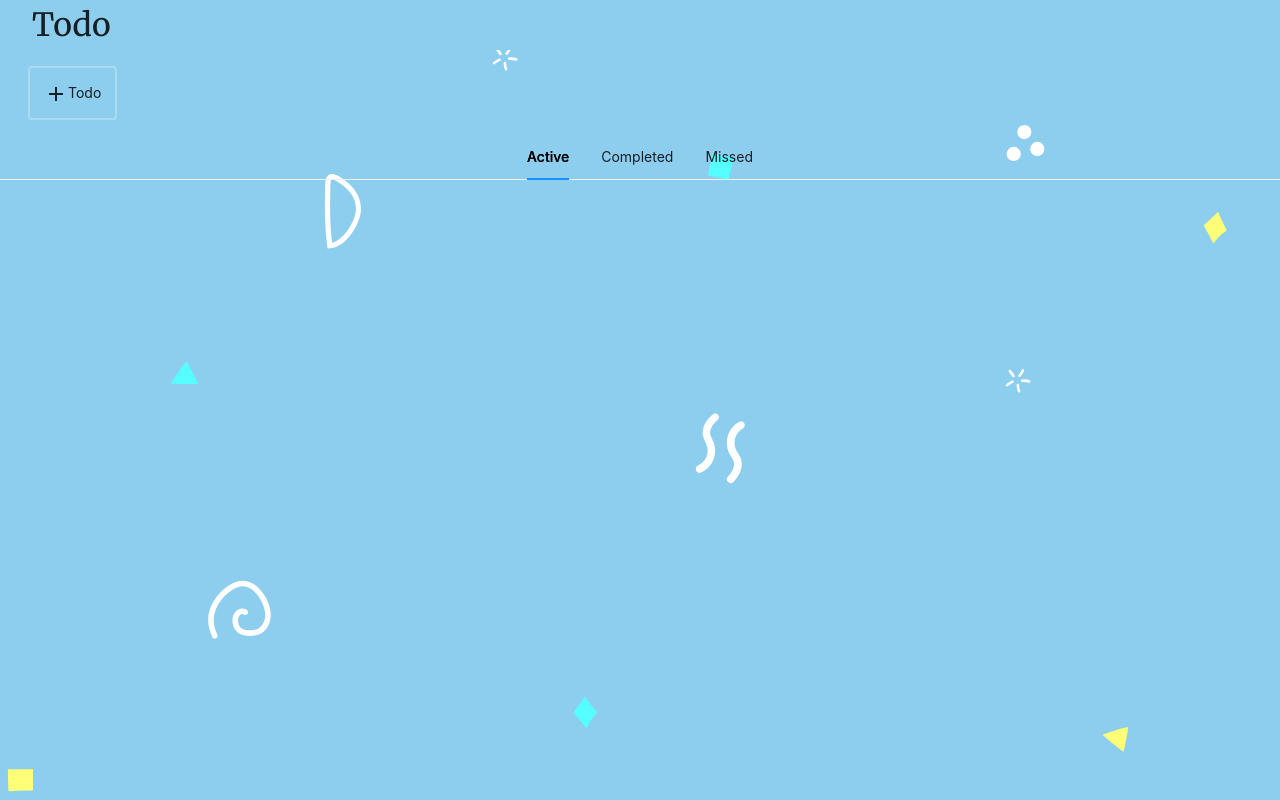
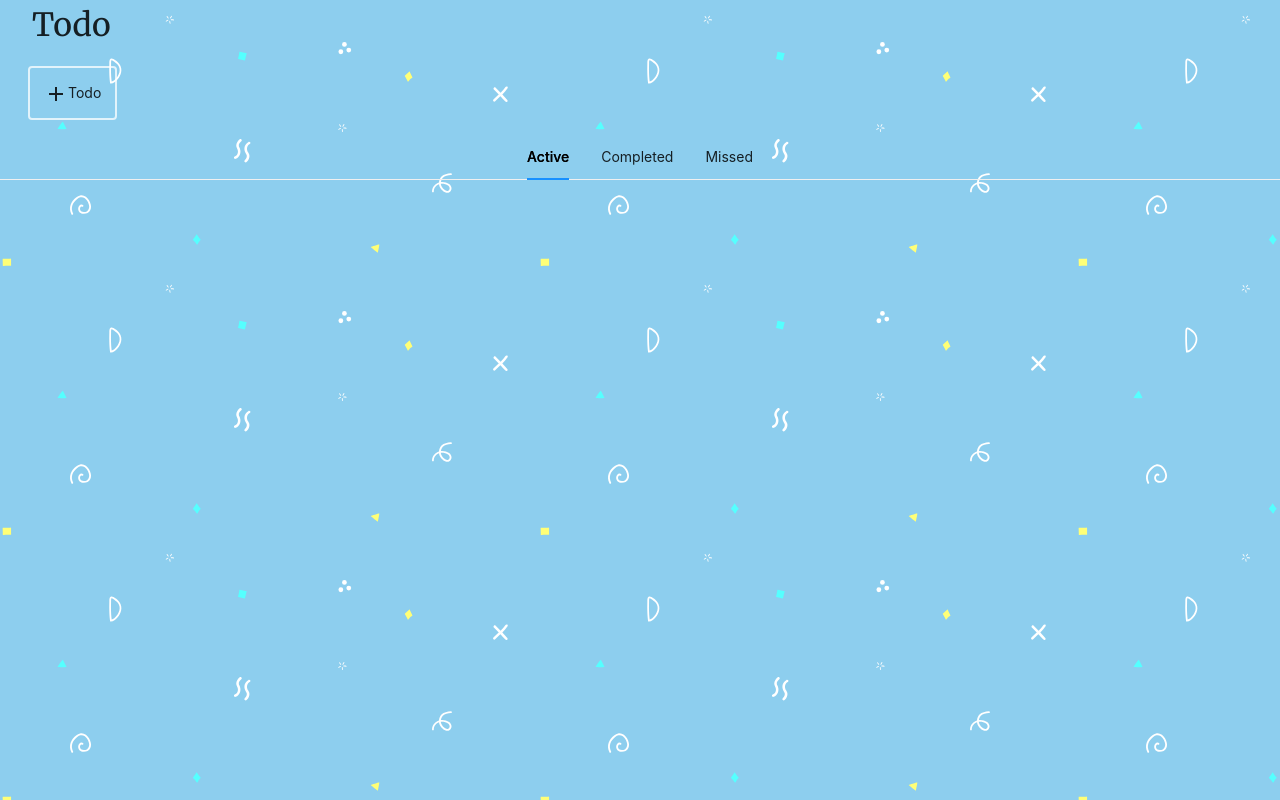
Before and after one commit to mritunjaysaha/todo-pwa, a React (Create React App) app: page / in a window 1280 px wide. Built offline with nearby package versions, Linux system fonts and the light colour scheme.

Commit message:
added hover affect

```diff
--- a/src/styles/main.css
+++ b/src/styles/main.css
@@ -12,7 +12,7 @@ body {
 }
 
 nav {
-  background-color: #8dceee;
+  background-color: transparent;
 }
 
 /*********Desktop TABS************/
@@ -48,6 +48,14 @@ nav {
   padding: 1em;
   box-shadow: 0px 0px 10px rgba(0, 0, 1, 0.5);
 }
+.cards:hover {
+  transform: scale(1.05) translateY(5px);
+  transform-origin: bottom;
+  transition-delay: 0.2s;
+  transition-timing-function: linear;
+  transition-duration: 0.5s;
+  box-shadow: 2px 2px 10px rgba(0, 0, 0, 0.25);
+}
 
 .cards-button {
   background: none;
@@ -76,13 +84,20 @@ nav {
   flex-direction: row;
   margin-left: 2em;
   margin-bottom: 1em;
-  background-color: #8dceee;
+  background-color: transparent;
   border-radius: 4px;
-  border: 2px solid rgba(255, 255, 255, 0.25);
+  border: 2px solid rgba(255, 255, 255, 0.75);
   padding: 1em 1em 0 1em;
 }
 .todo-btn .MuiSvgIcon-root {
   margin-bottom: -0.25em;
+}
+.todo-btn:hover {
+  box-shadow: 2px 2px 10px rgba(0, 0, 0, 0.25);
+  transform: translateY(-10px);
+  transform-origin: bottom;
+  transition-timing-function: ease-in;
+  transition-duration: 0.5s;
 }
 
 .popup-close {
@@ -173,6 +188,10 @@ nav {
     align-items: center;
   }
 
+  .popup {
+    width: 100%;
+  }
+
   .createTodo-p {
     display: none;
   }
--- a/src/styles/main.scss
+++ b/src/styles/main.scss
@@ -13,7 +13,7 @@ body {
     font-family: "Merriweather", serif;
 }
 nav {
-    background-color: $tabs-color;
+    background-color: transparent;
 }
 /*********Desktop TABS************/
 .ant-tabs-tab.ant-tabs-tab-active .ant-tabs-tab-btn {
@@ -46,6 +46,15 @@ nav {
     border-radius: 4px;
     padding: 1em;
     box-shadow: 0px 0px 10px rgba(0, 0, 1, 0.5);
+
+    &:hover {
+        transform: scale(1.05) translateY(5px);
+        transform-origin: bottom;
+        transition-delay: 0.2s;
+        transition-timing-function: linear;
+        transition-duration: 0.5s;
+        box-shadow: 2px 2px 10px rgba(0, 0, 0, 0.25);
+    }
 }
 .cards-button {
     background: none;
@@ -72,12 +81,20 @@ nav {
     flex-direction: row;
     margin-left: 2em;
     margin-bottom: 1em;
-    background-color: $tabs-color;
+    background-color: transparent;
     border-radius: 4px;
-    border: 2px solid rgba(255, 255, 255, 0.25);
+    border: 2px solid rgba(255, 255, 255, 0.75);
     padding: 1em 1em 0 1em;
     .MuiSvgIcon-root {
         margin-bottom: -0.25em;
+    }
+
+    &:hover {
+        box-shadow: 2px 2px 10px rgba(0, 0, 0, 0.25);
+        transform: translateY(-10px);
+        transform-origin: bottom;
+        transition-timing-function: ease-in;
+        transition-duration: 0.5s;
     }
 }
 //POPUP JS
@@ -168,7 +185,9 @@ nav {
         flex-direction: column;
         align-items: center;
     }
-
+    .popup {
+        width: 100%;
+    }
     .createTodo-p {
         display: none;
     }
```
Also changed, not shown: src/styles/Confetti-Doodles.svg, 1 other file (tests, documents, lock files or other folders).
